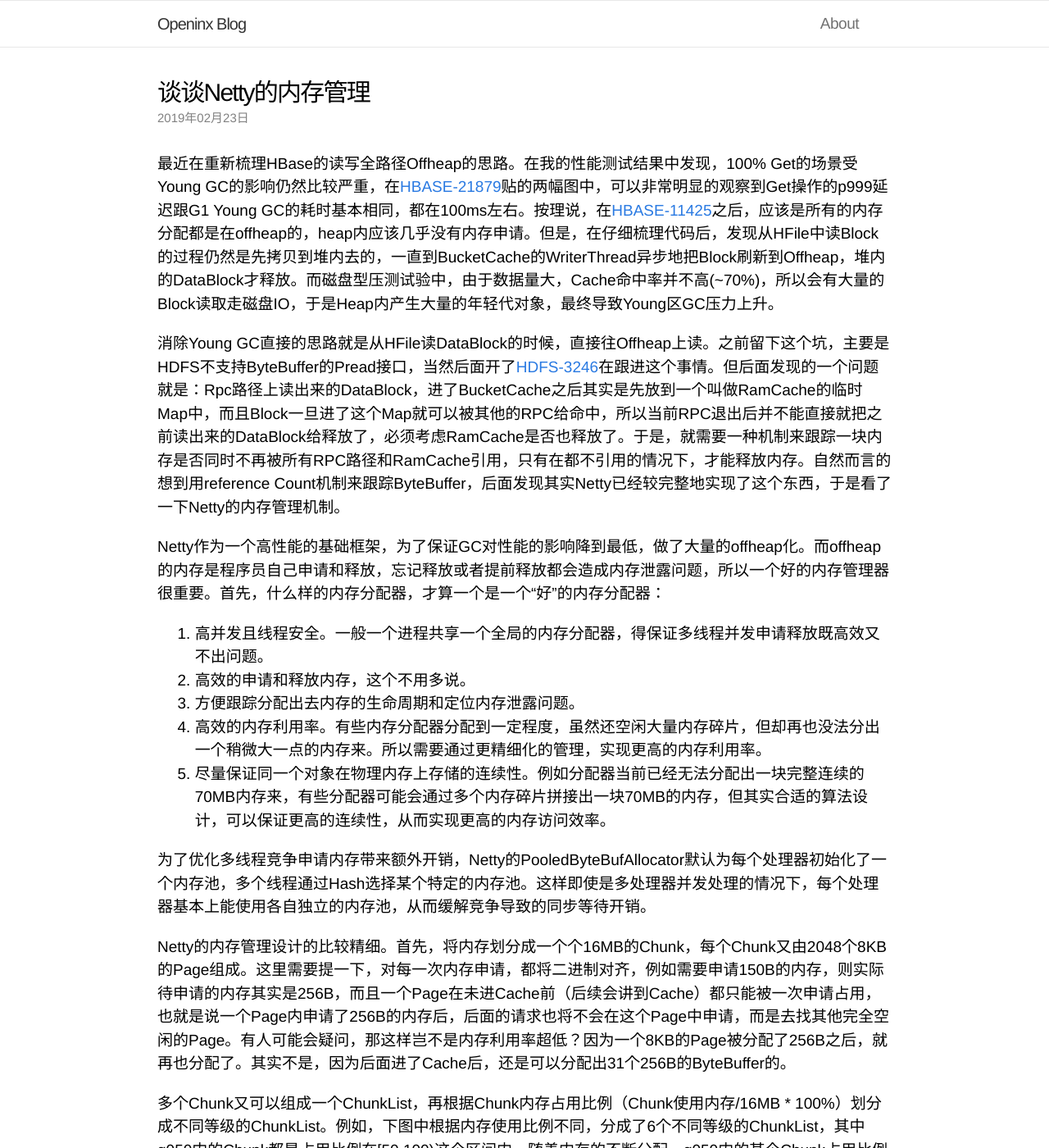
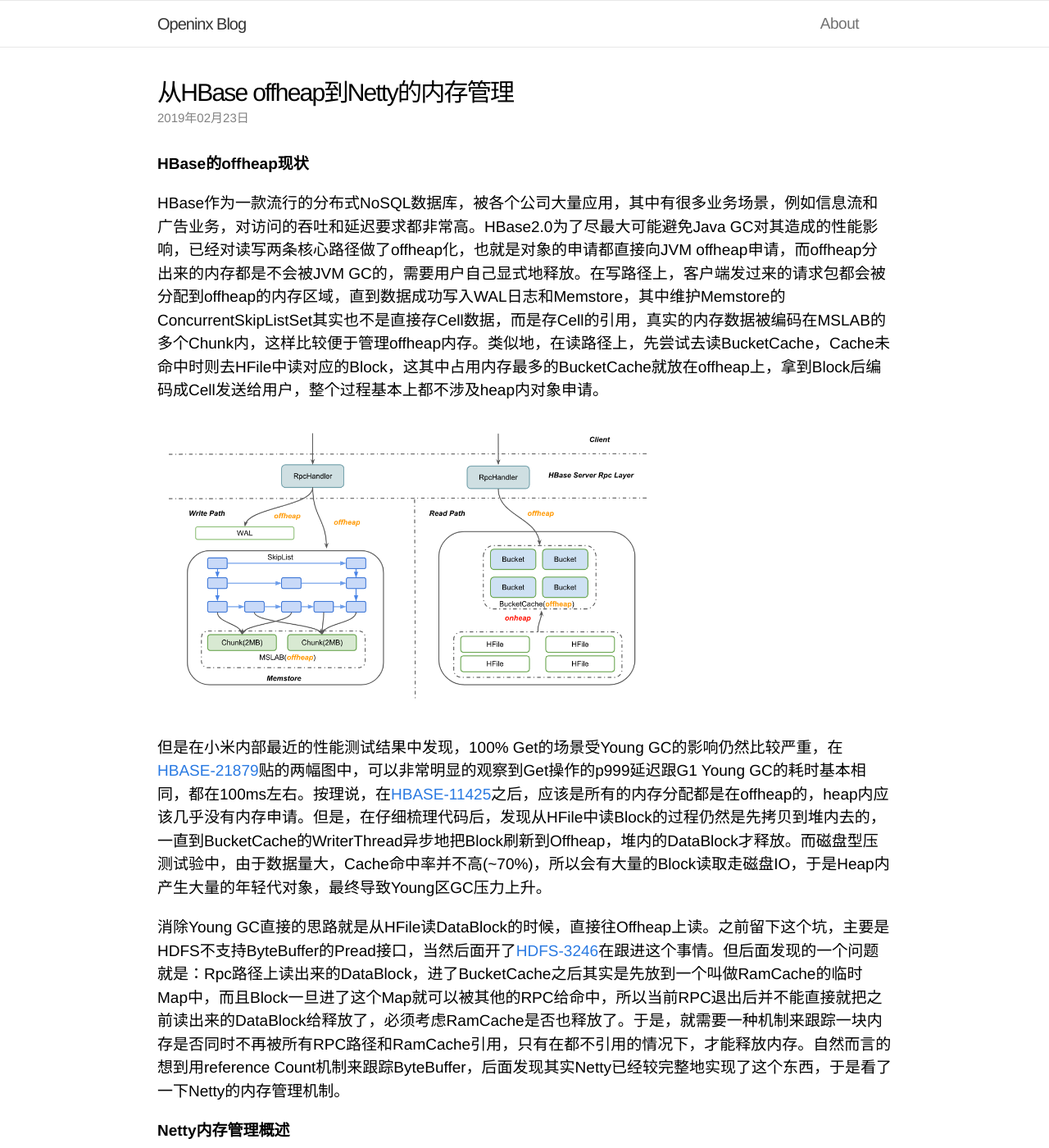
Before and after one commit to SteNicholas/openinx.github.io, a Jekyll site: the page built from _posts/2019-02-23-netty-memory-management.md, in a window 1280 px wide and 1400 px high. Shown: the whole window at 82% size. Built offline with Jekyll 4.4.1, drawn with Linux system fonts in a browser that asks for light colours; Markdown is read by kramdown in place of the engine named in the settings; some of the changed text lies outside the part shown.

Commit message:
Address guanghao and tianjingyun's comment

```diff
--- a/_posts/2019-02-23-netty-memory-management.md
+++ b/_posts/2019-02-23-netty-memory-management.md
@@ -1,14 +1,22 @@
 ---
 layout: post
-title: "谈谈Netty的内存管理"
+title: "从HBase offheap到Netty的内存管理"
 description: ""
 category:
 tags: []
 ---
 
-最近在重新梳理HBase的读写全路径Offheap的思路。在我的性能测试结果中发现，100% Get的场景受Young GC的影响仍然比较严重，在[HBASE-21879](https://issues.apache.org/jira/browse/HBASE-21879)贴的两幅图中，可以非常明显的观察到Get操作的p999延迟跟G1 Young GC的耗时基本相同，都在100ms左右。按理说，在[HBASE-11425](https://issues.apache.org/jira/browse/HBASE-11425)之后，应该是所有的内存分配都是在offheap的，heap内应该几乎没有内存申请。但是，在仔细梳理代码后，发现从HFile中读Block的过程仍然是先拷贝到堆内去的，一直到BucketCache的WriterThread异步地把Block刷新到Offheap，堆内的DataBlock才释放。而磁盘型压测试验中，由于数据量大，Cache命中率并不高(~70%)，所以会有大量的Block读取走磁盘IO，于是Heap内产生大量的年轻代对象，最终导致Young区GC压力上升。
+__HBase的offheap现状__
+
+HBase作为一款流行的分布式NoSQL数据库，被各个公司大量应用，其中有很多业务场景，例如信息流和广告业务，对访问的吞吐和延迟要求都非常高。HBase2.0为了尽最大可能避免Java GC对其造成的性能影响，已经对读写两条核心路径做了offheap化，也就是对象的申请都直接向JVM offheap申请，而offheap分出来的内存都是不会被JVM GC的，需要用户自己显式地释放。在写路径上，客户端发过来的请求包都会被分配到offheap的内存区域，直到数据成功写入WAL日志和Memstore，其中维护Memstore的ConcurrentSkipListSet其实也不是直接存Cell数据，而是存Cell的引用，真实的内存数据被编码在MSLAB的多个Chunk内，这样比较便于管理offheap内存。类似地，在读路径上，先尝试去读BucketCache，Cache未命中时则去HFile中读对应的Block，这其中占用内存最多的BucketCache就放在offheap上，拿到Block后编码成Cell发送给用户，整个过程基本上都不涉及heap内对象申请。
+
+<img src="/images/hbase-offheap-onheap.png" width="70%">
+
+但是在小米内部最近的性能测试结果中发现，100% Get的场景受Young GC的影响仍然比较严重，在[HBASE-21879](https://issues.apache.org/jira/browse/HBASE-21879)贴的两幅图中，可以非常明显的观察到Get操作的p999延迟跟G1 Young GC的耗时基本相同，都在100ms左右。按理说，在[HBASE-11425](https://issues.apache.org/jira/browse/HBASE-11425)之后，应该是所有的内存分配都是在offheap的，heap内应该几乎没有内存申请。但是，在仔细梳理代码后，发现从HFile中读Block的过程仍然是先拷贝到堆内去的，一直到BucketCache的WriterThread异步地把Block刷新到Offheap，堆内的DataBlock才释放。而磁盘型压测试验中，由于数据量大，Cache命中率并不高(~70%)，所以会有大量的Block读取走磁盘IO，于是Heap内产生大量的年轻代对象，最终导致Young区GC压力上升。
 
 消除Young GC直接的思路就是从HFile读DataBlock的时候，直接往Offheap上读。之前留下这个坑，主要是HDFS不支持ByteBuffer的Pread接口，当然后面开了[HDFS-3246](https://issues.apache.org/jira/browse/HDFS-3246)在跟进这个事情。但后面发现的一个问题就是：Rpc路径上读出来的DataBlock，进了BucketCache之后其实是先放到一个叫做RamCache的临时Map中，而且Block一旦进了这个Map就可以被其他的RPC给命中，所以当前RPC退出后并不能直接就把之前读出来的DataBlock给释放了，必须考虑RamCache是否也释放了。于是，就需要一种机制来跟踪一块内存是否同时不再被所有RPC路径和RamCache引用，只有在都不引用的情况下，才能释放内存。自然而言的想到用reference Count机制来跟踪ByteBuffer，后面发现其实Netty已经较完整地实现了这个东西，于是看了一下Netty的内存管理机制。
+
+__Netty内存管理概述__
 
 Netty作为一个高性能的基础框架，为了保证GC对性能的影响降到最低，做了大量的offheap化。而offheap的内存是程序员自己申请和释放，忘记释放或者提前释放都会造成内存泄露问题，所以一个好的内存管理器很重要。首先，什么样的内存分配器，才算一个是一个“好”的内存分配器：
 
@@ -60,7 +68,7 @@ __引用计数和内存泄露检查__
 
 上文提到，HBase的ByteBuf也尝试采用引用计数来跟踪一块内存的生命周期，被引用一次则其refCount++，取消引用则refCount-- ，一旦refCount=0则认为内存可以回收到内存池。思路很简单，只是需要考虑下线程安全的问题。
 
-但事实上，即使有了引用计数，可能还是容易碰到忘记显式refCount--的操作，Netty提供了一个叫做ResourceLeakDetector的跟踪器。在Enable状态下，任何分出去的ByteBuf都会进入这个跟踪器中，回收ByteBuf时则从跟踪器中删除。一旦发现某个时间点跟踪器内的ByteBuff总数太大，则认为存在内存泄露。开启这个功能必然会对性能有所影响，所以生产环境下都不开这个功能，只有在怀疑有内存泄露问题时开启用来定位问题用。
+但事实上，即使有了引用计数，可能还是容易碰到忘记显式refCount-- 的操作，Netty提供了一个叫做ResourceLeakDetector的跟踪器。在Enable状态下，任何分出去的ByteBuf都会进入这个跟踪器中，回收ByteBuf时则从跟踪器中删除。一旦发现某个时间点跟踪器内的ByteBuff总数太大，则认为存在内存泄露。开启这个功能必然会对性能有所影响，所以生产环境下都不开这个功能，只有在怀疑有内存泄露问题时开启用来定位问题用。
 
 __总结__
 
```
Also changed, not shown: images/hbase-offheap-onheap.png (added).
